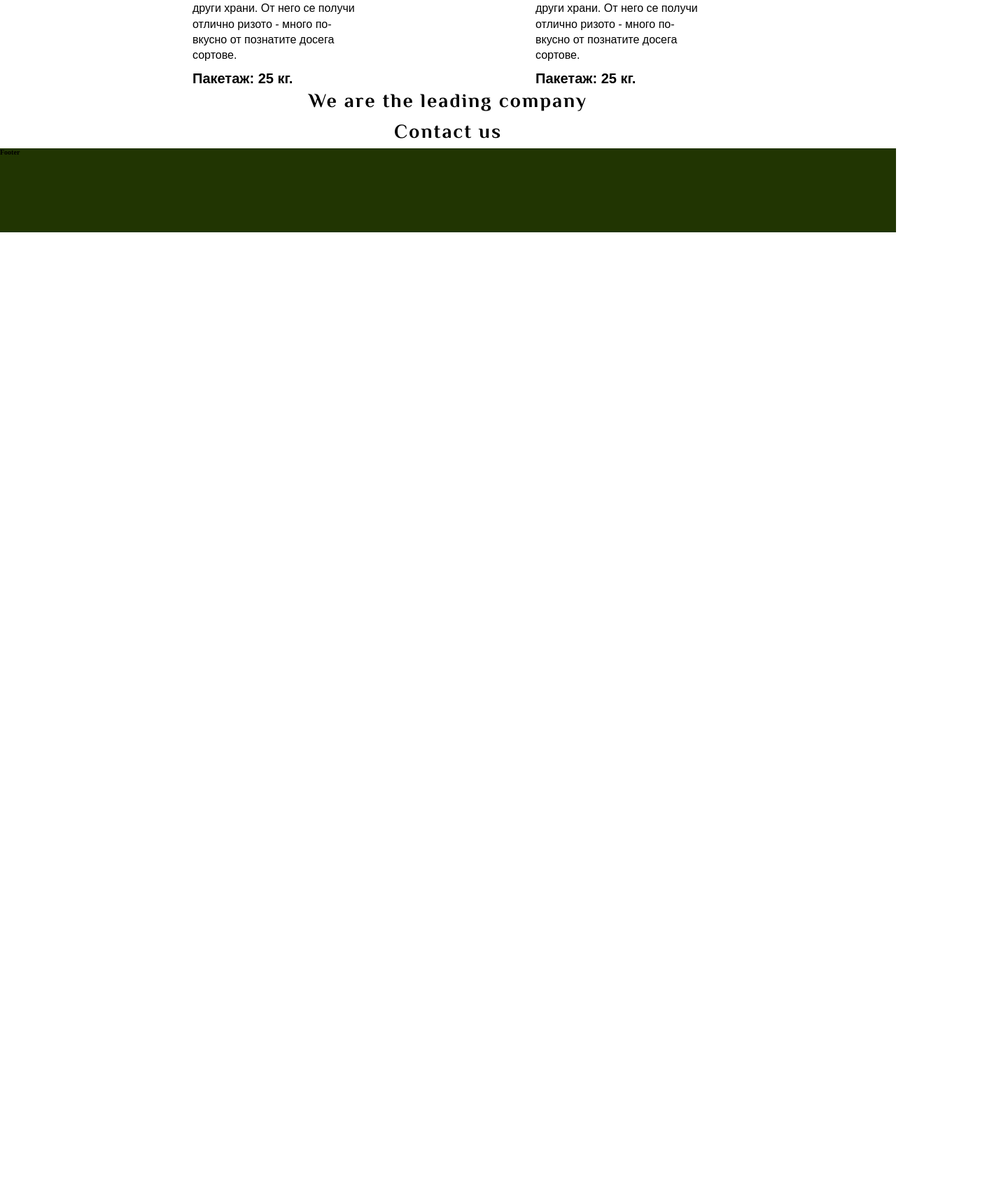
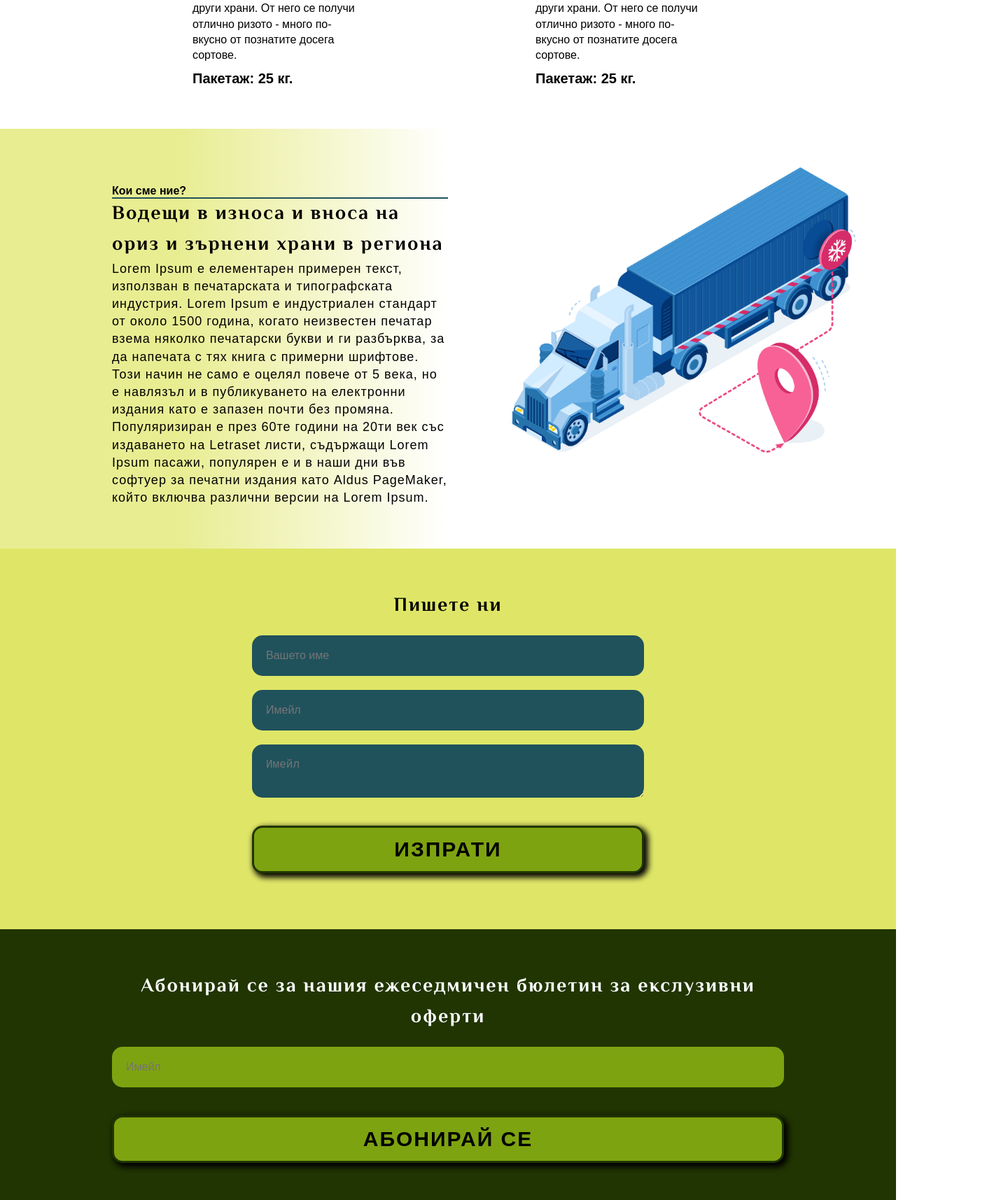
Before and after one commit to LachezarUzunov/react-crops-market, a React (Create React App) app: page / in a window 1280 px wide. Shown: the part 2285-4000 px from the top of the page at 70% size, 1440 px wide, since content can reach past the window. Before the commit the page ends 2617 px from the top, so only its background shows below. Built offline with nearby package versions, Linux system fonts and the light colour scheme; a web font is replaced by a local one.

Commit message:
Adding contact form and signup

```diff
--- a/src/Store/Products.js
+++ b/src/Store/Products.js
@@ -181,6 +181,7 @@ export const others = [
     type: "Микс зърнени закуски 4 зърна",
     package: 25,
     key: 28,
+    img: require("../assets/whitesugar.jpg"),
     info: 'Известен факт е, че читателя обръща внимание на съдържанието, което чете, а не на оформлението му. Свойството на Lorem Ipsum е, че до голяма степен има нормално разпределение на буквите и се чете по-лесно, за разлика от нормален текст като "Това е съдържание".',
   },
 
@@ -188,6 +189,7 @@ export const others = [
     type: "Микс зърнени закуски 7 зърна плюс лен",
     package: 25,
     key: 29,
+    img: require("../assets/brownsugar.jpg"),
     info: 'Известен факт е, че читателя обръща внимание на съдържанието, което чете, а не на оформлението му. Свойството на Lorem Ipsum е, че до голяма степен има нормално разпределение на буквите и се чете по-лесно, за разлика от нормален текст като "Това е съдържание".',
   },
   {
--- a/src/index.css
+++ b/src/index.css
@@ -86,6 +86,22 @@ p {
   line-height: 1.4;
 }
 
+input {
+  background-color: var(--astronaut-blue);
+  padding: 2rem;
+  border-radius: 15px;
+  color: white;
+  font-size: 1.6rem;
+}
+
+textarea {
+  background-color: var(--astronaut-blue);
+  padding: 2rem;
+  border-radius: 15px;
+  color: white;
+  font-size: 1.6rem;
+}
+
 .card {
   width: var(--container-width-lg);
   margin: auto;
@@ -114,3 +130,19 @@ p {
 .btn__primary_left {
   box-shadow: -0.4rem 0.4rem 0.8rem 0.2rem black;
 }
+
+/* ============= MEDIA QUERIES (MEDIUM DEVICES) ============== */
+@media screen and (max-width: 900px) {
+  .card {
+    width: var(--container-width-md);
+    margin: auto;
+  }
+}
+
+/* ============= MEDIA QUERIES (SMALL DEVICES) ============== */
+@media screen and (max-width: 450px) {
+  .card {
+    width: var(--container-width-sm);
+    margin: auto;
+  }
+}
--- a/src/screens/About.js
+++ b/src/screens/About.js
@@ -1,10 +1,34 @@
 import React from "react";
+import classes from "./About.module.css";
 
 const About = () => {
   return (
-    <div>
-      <h2>We are the leading company</h2>
-    </div>
+    <section className={classes.about__section}>
+      <div className="card">
+        <div className={classes.about__info}>
+          <div className={classes.about__info_bg}>
+            <h3 className={classes.about__heading}>Кои сме ние?</h3>
+            <h2>Водещи в износа и вноса на ориз и зърнени храни в региона</h2>
+            <p>
+              Lorem Ipsum е елементарен примерен текст, използван в печатарската
+              и типографската индустрия. Lorem Ipsum е индустриален стандарт от
+              около 1500 година, когато неизвестен печатар взема няколко
+              печатарски букви и ги разбърква, за да напечата с тях книга с
+              примерни шрифтове. Този начин не само е оцелял повече от 5 века,
+              но е навлязъл и в публикуването на електронни издания като е
+              запазен почти без промяна. Популяризиран е през 60те години на
+              20ти век със издаването на Letraset листи, съдържащи Lorem Ipsum
+              пасажи, популярен е и в наши дни във софтуер за печатни издания
+              като Aldus PageMaker, който включва различни версии на Lorem
+              Ipsum.
+            </p>
+          </div>
+          <div className={classes.about__image}>
+            <img src={require("../assets/truck.png")} alt="truck" />
+          </div>
+        </div>
+      </div>
+    </section>
   );
 };
 
--- /dev/null
+++ b/src/screens/About.module.css
@@ -0,0 +1,72 @@
+.about__section {
+  margin-top: 6rem;
+  background: rgb(232, 237, 146);
+  background: linear-gradient(
+    90deg,
+    rgba(232, 237, 146, 1) 20%,
+    rgba(255, 255, 255, 1) 50%
+  );
+}
+
+.about__heading {
+  margin-top: 8rem;
+  border-bottom: 2px solid var(--astronaut-blue);
+  font-size: 1.6rem;
+  text-align: left;
+}
+
+.about__info {
+  display: flex;
+  flex-wrap: wrap;
+  padding-bottom: 6rem;
+}
+
+.about__info_bg {
+  min-height: 60vh;
+}
+
+.about__info h2 {
+  text-align: left;
+}
+
+.about__info div {
+  width: 50%;
+}
+
+.about__image img {
+  max-width: 80rem;
+  height: fit-content;
+  padding-right: 10rem;
+}
+
+/* ============= MEDIA QUERIES (MEDIUM DEVICES) ============== */
+@media screen and (max-width: 900px) {
+  .about__section {
+    background: none;
+  }
+
+  .about__info {
+    flex-direction: column;
+    background: rgb(232, 237, 146);
+    background: linear-gradient(
+      90deg,
+      rgba(232, 237, 146, 1) 20%,
+      rgba(255, 255, 255, 1) 50%
+    );
+  }
+
+  .about__info div {
+    width: 100%;
+  }
+}
+
+/* ============= MEDIA QUERIES (SMALL DEVICES) ============== */
+@media screen and (max-width: 450px) {
+  .about__info {
+    flex-direction: column;
+  }
+
+  .about__image img {
+    max-width: 50rem;
+  }
+}
--- a/src/screens/Contacts.js
+++ b/src/screens/Contacts.js
@@ -1,10 +1,21 @@
 import React from "react";
+import classes from "./Contacts.module.css";
 
 const Contacts = () => {
   return (
-    <div>
-      <h2>Contact us</h2>
-    </div>
+    <section className={classes.contacts__section}>
+      <article className="card">
+        <h2>Пишете ни</h2>
+        <div>
+          <form className={classes.form}>
+            <input type="text" placeholder="Вашето име" />
+            <input type="email" placeholder="Имейл" />
+            <textarea type="text" placeholder="Имейл" />
+            <button className={classes.form__btn}>ИЗПРАТИ</button>
+          </form>
+        </div>
+      </article>
+    </section>
   );
 };
 
--- /dev/null
+++ b/src/screens/Contacts.module.css
@@ -0,0 +1,33 @@
+.contacts__section {
+  padding: 6rem 0;
+  background-color: var(--beige);
+}
+
+.form {
+  display: flex;
+  flex-direction: column;
+  gap: 2rem;
+  padding: 2rem 20rem;
+}
+
+.form__btn {
+  margin-top: 2rem;
+  font-size: 3rem;
+  font-weight: bold;
+  letter-spacing: 0.2rem;
+  padding: 1.4rem 2.6rem;
+  border-radius: 1.5rem;
+
+  border: 0.3rem solid var(--dark-green);
+  transition: 400ms ease-in-out;
+  cursor: pointer;
+  color: black;
+  background-color: var(--spring-green);
+  box-shadow: 0.4rem 0.4rem 0.8rem 0.2rem black;
+}
+
+.form__btn:hover {
+  color: white;
+  background-color: var(--dark-green);
+  transform: scale(0.98);
+}
--- a/src/screens/Home.js
+++ b/src/screens/Home.js
@@ -3,6 +3,7 @@ import About from "./About";
 import Contacts from "./Contacts";
 import Header from "./Header";
 import Products from "./Products/Products";
+import SignUp from "./SignUp";
 
 const Home = () => {
   return (
@@ -11,6 +12,7 @@ const Home = () => {
       <Products />
       <About />
       <Contacts />
+      <SignUp />
     </div>
   );
 };
--- /dev/null
+++ b/src/screens/SignUp.js
@@ -0,0 +1,25 @@
+import React from "react";
+import classes from "./SignUp.module.css";
+
+const SignUp = () => {
+  return (
+    <section className={classes.sign__section}>
+      <div className="card">
+        <h2>Абонирай се за нашия ежеседмичен бюлетин за екслузивни оферти</h2>
+        <form className={classes.sign__form}>
+          <input
+            className={classes.form__input}
+            name="email"
+            type="email"
+            placeholder="Имейл"
+          />
+          <button className="btn__primary" type="submit">
+            АБОНИРАЙ СЕ
+          </button>
+        </form>
+      </div>
+    </section>
+  );
+};
+
+export default SignUp;
--- /dev/null
+++ b/src/screens/SignUp.module.css
@@ -0,0 +1,33 @@
+.sign__section {
+  background-color: var(--dark-green);
+  padding: 6rem 0;
+  color: white;
+}
+
+.sign__form {
+  margin-top: 2rem;
+  display: flex;
+  flex-direction: column;
+  justify-content: center;
+  gap: 2rem;
+}
+
+.sign__form button {
+  margin-top: 2rem;
+  font-size: 3rem;
+  font-weight: bold;
+  letter-spacing: 0.2rem;
+  padding: 1.4rem 2.6rem;
+  border-radius: 1.5rem;
+  border: 0.3rem solid var(--dark-green);
+  transition: 400ms ease-in-out;
+  cursor: pointer;
+  color: black;
+  background-color: var(--spring-green);
+  box-shadow: 0.4rem 0.4rem 0.8rem 0.2rem black;
+}
+
+.form__input {
+  background-color: var(--spring-green);
+  color: black;
+}
```
Also changed, not shown: src/assets/truck.png (added).
